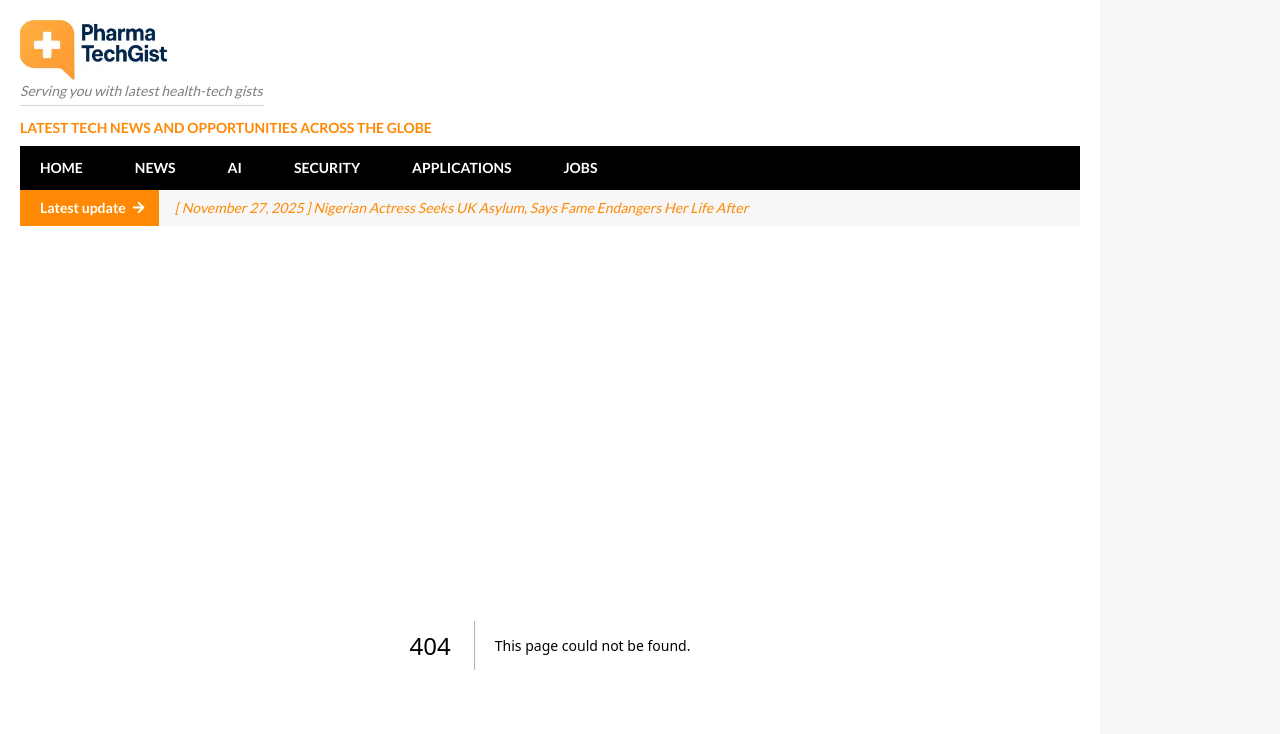
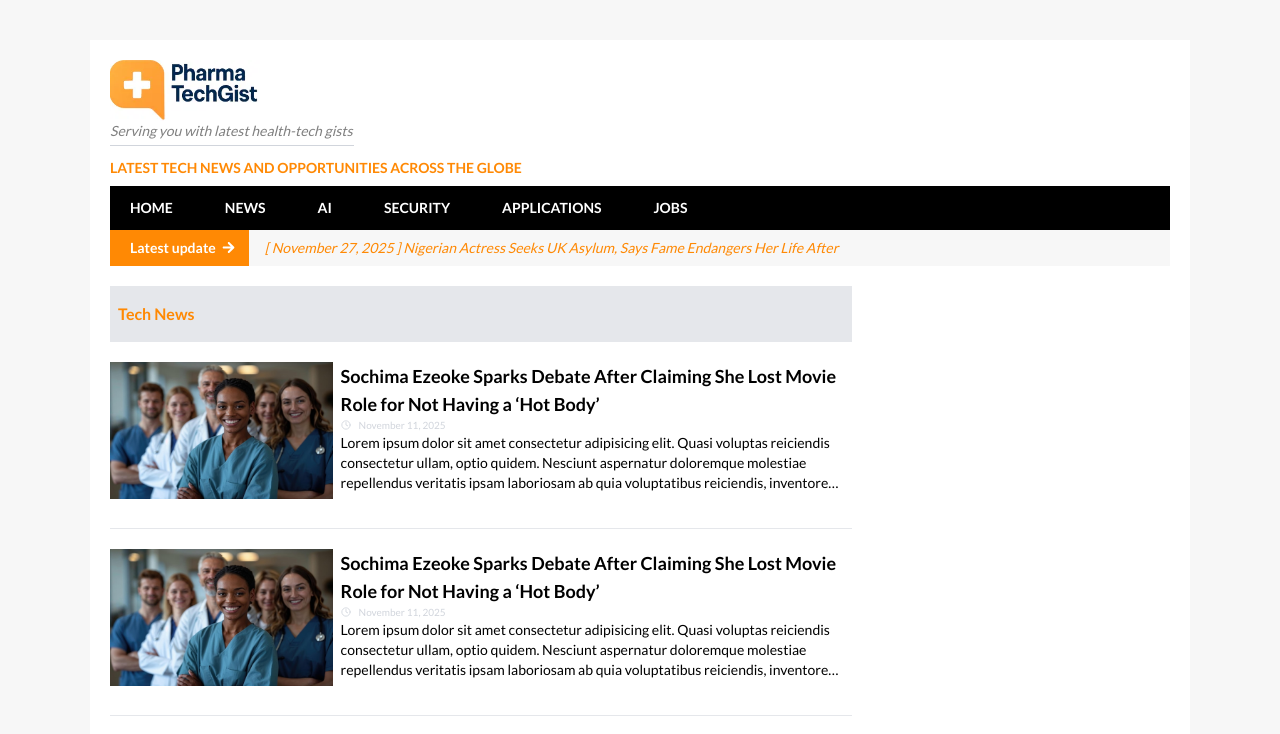
Before and after one commit to Tech041/nelblog, a Next.js app: page /category/about in a window 1280 px wide. Before the commit this address had no page. Shown: the top 734 px of the page. Built offline with nearby package versions, Linux system fonts and the light colour scheme.

Commit message:
added blod category page

```diff
--- a/src/app/[slug]/page.tsx
+++ b/src/app/[slug]/page.tsx
@@ -1,3 +1,4 @@
+import Comment from "@/components/Comment";
 import Container from "@/components/Container";
 import RelatedPostsCard from "@/components/RelatedPostsCard";
 import SocialIcons from "@/components/SocialIcons";
@@ -98,7 +99,7 @@ const BlogDetailsPage = () => {
           </div>
           {/* social icons */}
           <SocialIcons />
-          <div className="w-full  flex items-center bg-gray-200 p-2 ">
+          <div className="w-full  flex items-center bg-gray-200 px-2 py-1 ">
             <p className="font-semibold text-orange-400">Related Articles</p>
           </div>
 
@@ -108,6 +109,8 @@ const BlogDetailsPage = () => {
             <RelatedPostsCard />
             <RelatedPostsCard />
           </div>
+          {/* comments */}
+          <Comment />
         </div>
       </Container>
     </main>
--- /dev/null
+++ b/src/app/category/[slug]/page.tsx
@@ -0,0 +1,32 @@
+import CategoryCard from "@/components/CategoryCard";
+import Container from "@/components/Container";
+import React from "react";
+
+const Categories = () => {
+  return (
+    <main className="min-h-screen w-full">
+      <Container>
+        <div className="w-full  h-full md:w-[70%] pb-6">
+          <div className="w-full  flex items-center bg-gray-200 px-2 py-4 ">
+            <p className="font-semibold text-orange-400">Tech News</p>
+          </div>
+          {/* Cards */}
+          <CategoryCard />
+          <CategoryCard />
+          <CategoryCard />
+          <CategoryCard />
+          <CategoryCard />
+          <CategoryCard />
+          <CategoryCard />
+          <CategoryCard />
+          <CategoryCard />
+          <CategoryCard />
+          <CategoryCard />
+          <CategoryCard />
+        </div>
+      </Container>
+    </main>
+  );
+};
+
+export default Categories;
--- /dev/null
+++ b/src/components/CategoryCard.tsx
@@ -0,0 +1,36 @@
+import Image from "next/image";
+import Link from "next/link";
+import { LuClock4 } from "react-icons/lu";
+
+const CategoryCard = () => {
+  return (
+    <div className="w-full  max-h-[254px]  flex  gap-2 border-b  pb-4 border-b-gray-200 my-5 ">
+      <div className="w-20 md:w-[30%]  h-[60px] md:h-[137px]  relative">
+        <Image src={"/images/hero_img.png"} fill alt="Blog thumbnail" />
+      </div>
+      <div className="flex-1  h-auto md:h-[150px] ">
+        <Link
+          href={"/jsjsjdsd"}
+          className="text-[14px] md:text-lg font-semibold text-black hover:text-orange-400 line-clamp-3"
+        >
+          Sochima Ezeoke Sparks Debate After Claiming She Lost Movie Role for
+          Not Having a ‘Hot Body’
+        </Link>
+        <p className=" text-[10px] text-gray-300 flex items-center gap-2">
+          <LuClock4 />
+          <span className="">November 11, 2025</span>
+        </p>
+        <div className="hidden md:block pb-2">
+          <p className=" text-sm line-clamp-3">
+            Lorem ipsum dolor sit amet consectetur adipisicing elit. Quasi
+            voluptas reiciendis consectetur ullam, optio quidem. Nesciunt
+            aspernatur doloremque molestiae repellendus veritatis ipsam
+            laboriosam ab quia voluptatibus reiciendis, inventore iste veniam?
+          </p>
+        </div>
+      </div>
+    </div>
+  );
+};
+
+export default CategoryCard;
--- /dev/null
+++ b/src/components/Comment.tsx
@@ -0,0 +1,78 @@
+"use client";
+import Link from "next/link";
+import { useState } from "react";
+import { FaInstagramSquare, FaTwitter, FaYoutube } from "react-icons/fa";
+import { GrFacebookOption } from "react-icons/gr";
+
+const Comment = () => {
+  const [comment, setComment] = useState("");
+
+  const handleSubmitComment = (e: React.FormEvent<HTMLFormElement>) => {
+    e.preventDefault();
+    console.log("Comment is:", comment);
+  };
+
+  return (
+    <form onSubmit={handleSubmitComment} className="w-full bg-gray-200 p-4 mt-10">
+        <h1 className="pb-2 text-base md:text-2xl text-orange-500 font-semibold">Leave a reply</h1>
+      <div className="w-full h-24 bg-white">
+        <input
+          type="text"
+          value={comment}
+          onChange={(e: React.ChangeEvent<HTMLInputElement>) =>
+            setComment(e.target.value)
+          }
+          className="placeholder:pl-2 border-none outline-none w-full px-4 py-3"
+          placeholder="Write comment ..."
+        />
+      </div>
+      <div
+        className={`w-full  flex items-center  bg-gray-200 transition-all duration-700 ease-in-out border-r border-l border-r-gray-100 border-l-gray-100  border-t border-t-gray-300 ${
+          comment === "" ? "h-0" : " h-24"
+        }`}
+      >
+        <div
+          className={`w-full px-3 flex items-center gap-4 ${
+            comment === "" && "hidden"
+          }`}
+        >
+          <Link
+            href={"#"}
+            className="h-10 w-10 flex items-center justify-center bg-blue-600 rounded-full"
+          >
+            <GrFacebookOption className="text-white text-xl " />
+          </Link>{" "}
+          <Link
+            href={"#"}
+            className="h-10 w-10 flex items-center justify-center bg-red-400 rounded-full"
+          >
+            <FaInstagramSquare className="text-white text-xl " />
+          </Link>{" "}
+          <Link
+            href={"#"}
+            className="h-10 w-10 flex items-center justify-center bg-blue-400 rounded-full"
+          >
+            <FaTwitter className="text-white text-xl" />
+          </Link>{" "}
+          <Link
+            href={"#"}
+            className="h-10 w-10 flex items-center justify-center bg-red-600 rounded-full"
+          >
+            <FaYoutube className="text-white text-xl" />
+          </Link>{" "}
+        </div>
+      </div>
+      <div className="h-[66px] w-full bg-white flex justify-end items-center px-3 border-t border-t-gray-300">
+        <button
+          disabled={comment === ""}
+          type="submit"
+          className="px-4 py-2 bg-gray-100 cursor-pointer text-gray-500 text-sm rounded-md border border-gray-100 disabled:cursor-not-allowed"
+        >
+          Comment
+        </button>
+      </div>
+    </form>
+  );
+};
+
+export default Comment;
```
